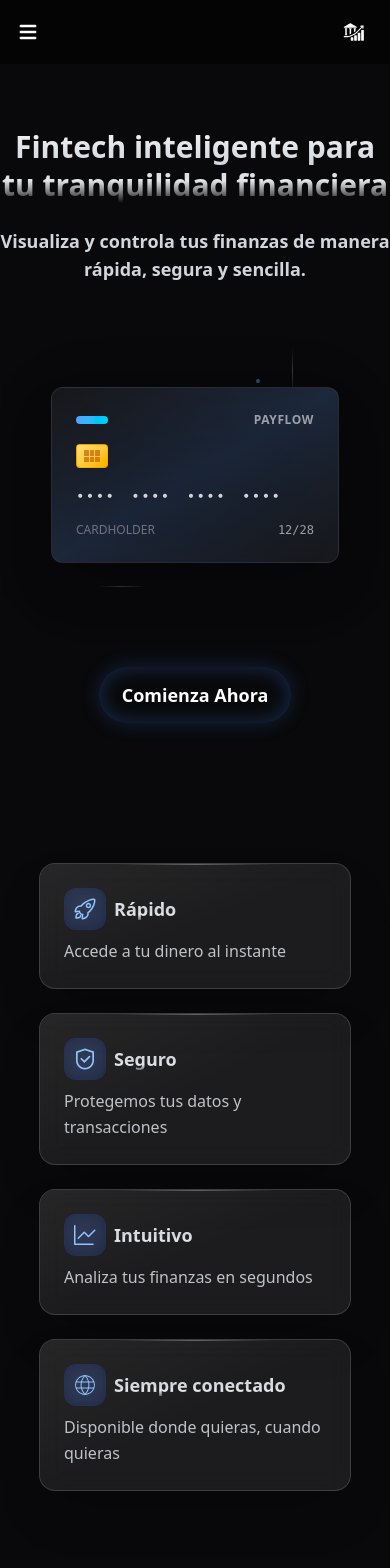
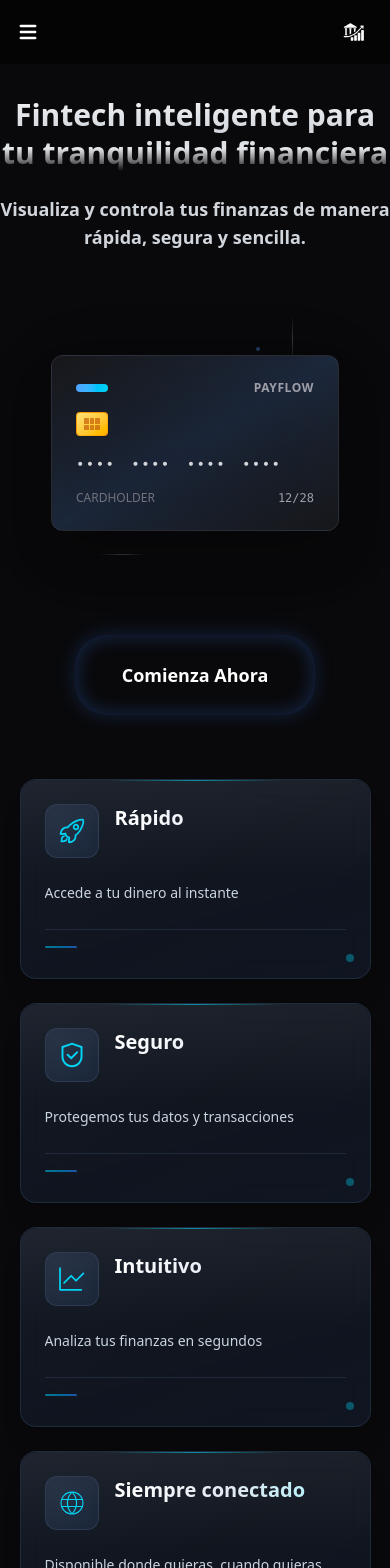
Before and after one commit to AndyAlvarezC/payflow, a React (Vite) app in the folder frontend/: page / in a window 390 px wide. Shown: the top 1568 px of the page. Built offline with nearby package versions, Linux system fonts and the light colour scheme.

Commit message:
feat(pricing): Add responsive pricing section

```diff
--- a/frontend/src/App.tsx
+++ b/frontend/src/App.tsx
@@ -3,7 +3,9 @@ import Home from "./pages/Home";
 import Highlights from "./pages/Highlights";
 import Trust from "./pages/Trust";
 import Demo from "./pages/Demo";
+import Pricing from "./pages/Pricing";
 import "./styles/index.css";
+
 
 function App() {
 
@@ -14,6 +16,7 @@ function App() {
       <Highlights />
       <Trust />
       <Demo />
+      <Pricing />
     </>
   );
 }
--- a/frontend/src/components/CardHighlights.tsx
+++ b/frontend/src/components/CardHighlights.tsx
@@ -12,26 +12,70 @@ export default function CardHighlights({
   text,
 }: CardHighlightsTypes) {
   return (
-    <div className=" flex flex-col justify-between group relative w-[80%] md:w-1/2 min-h-12 md:h-42
-      rounded-2xl p-6 backdrop-blur-md bg-white/[0.08] border border-white/[0.15] hover:bg-white/[0.12] hover:border-white/[0.25]
-      transition-all duration-300 shadow-2xl hover:shadow-blue-500/10">
-      <div className="absolute inset-0 rounded-2xl bg-gradient-to-br from-white/[0.1] via-transparent to-transparent opacity-50"></div>
-      <div className="absolute top-0 left-1/4 right-1/4 h-px bg-gradient-to-r from-transparent via-white/30 to-transparent"></div>
+    <div
+      className="group relative w-[90%] max-w-sm min-h-[200px] rounded-2xl p-6
+      backdrop-blur-md bg-slate-800/40 border border-slate-700/50
+      hover:bg-slate-800/60 hover:border-slate-600/70
+      transition-all duration-500 ease-out
+      shadow-xl hover:shadow-2xl hover:shadow-cyan-500/20
+      hover:-translate-y-2 hover:scale-[1.02]
+      overflow-hidden"
+    >
+      <div className="absolute inset-0 rounded-2xl bg-gradient-to-br from-slate-700/20 via-transparent to-slate-900/30 opacity-60"></div>
+      <div className="absolute inset-0 rounded-2xl bg-gradient-to-t from-slate-900/10 via-transparent to-white/5"></div>
+
+      <div className="absolute top-0 left-1/4 right-1/4 h-px bg-gradient-to-r from-transparent via-cyan-400/60 to-transparent"></div>
+
+      <div className="absolute -inset-0.5 rounded-2xl bg-gradient-to-r from-cyan-500/0 via-cyan-500/20 to-purple-500/0 opacity-0 group-hover:opacity-100 transition-opacity duration-500 blur-sm"></div>
 
       <div className="relative z-10 flex flex-col h-full justify-between">
-        <div className="flex flex-row items-center gap-2">
-          <div className="p-2 w-fit rounded-xl bg-blue-900/30 backdrop-blur-sm border border-blue-900/20">
-            <Icon className="w-6 h-6 text-blue-300" />
+        <div className="flex flex-row items-start gap-4 mb-6">
+          <div className="relative">
+            <div
+              className="p-3 rounded-xl bg-gradient-to-br from-slate-700/50 to-slate-800/80
+              backdrop-blur-sm border border-slate-600/40
+              group-hover:border-cyan-500/50 group-hover:shadow-lg group-hover:shadow-cyan-500/25
+              transition-all duration-300"
+            >
+              <Icon className="w-7 h-7 text-cyan-400 group-hover:text-cyan-300 transition-colors duration-300" />
+            </div>
+            <div className="absolute inset-0 rounded-xl bg-cyan-500/20 opacity-0 group-hover:opacity-100 transition-opacity duration-300 blur-md"></div>
           </div>
-          <h3 className="font-extrabold text-metallic-gradient text-lg">
-            {title}
-          </h3>
+
+          <div className="flex-1">
+            <h3
+              className="font-bold text-xl mb-2
+              bg-gradient-to-r from-white via-slate-200 to-cyan-200 bg-clip-text text-transparent
+              group-hover:from-white group-hover:via-cyan-100 group-hover:to-cyan-300
+              transition-all duration-300"
+            >
+              {title}
+            </h3>
+          </div>
         </div>
 
-        <p className="text-gray-300/90 text-md leading-relaxed pt-2 line-clamp-4">
-          {text}
-        </p>
+        <div className="flex-1 flex items-center">
+          <p
+            className="text-slate-300 text-sm leading-relaxed
+            group-hover:text-slate-200 transition-colors duration-300
+            line-clamp-4"
+          >
+            {text}
+          </p>
+        </div>
+
+        <div className="mt-6 pt-4 border-t border-slate-700/50 group-hover:border-slate-600/70 transition-colors duration-300">
+          <div
+            className="w-8 h-0.5 bg-gradient-to-r from-cyan-500 to-blue-500 rounded-full
+            opacity-60 group-hover:opacity-100 group-hover:w-12 transition-all duration-300"
+          ></div>
+        </div>
       </div>
+
+      <div
+        className="absolute bottom-4 right-4 w-2 h-2 rounded-full bg-cyan-500/40
+        group-hover:bg-cyan-400/60 group-hover:w-3 group-hover:h-3 transition-all duration-300"
+      ></div>
     </div>
   );
 }
--- /dev/null
+++ b/frontend/src/components/PricingCard.tsx
@@ -0,0 +1,91 @@
+import { Check, Star, ArrowRight } from "lucide-react";
+import { plans } from "../data/pricingData";
+
+export default function PricingCard() {
+  return (
+    <div className="grid grid-cols-1 md:grid-cols-3 gap-20 md:gap-12">
+      {" "}
+      {/* Eliminé space-y-12 */}
+      {plans.map((plan, index) => {
+        const IconComponent = plan.icon;
+        return (
+          <div
+            key={index}
+            className={`relative rounded-2xl shadow-lg hover:shadow-2xl transition-all duration-300 hover:-translate-y-2 p-8 flex flex-col ${
+              plan.color
+            } ${plan.popular ? "transform scale-105" : ""}`}
+          >
+            {plan.popular && (
+              <div className="absolute -top-8 md:-top-4 left-1/2 transform -translate-x-1/2">
+                <div
+                  className="bg-gradient-to-r from-cyan-500 to-blue-500 text-white px-6 py-2 rounded-full text-sm
+                font-semibold flex items-center gap-2 shadow-lg shadow-cyan-500/50"
+                >
+                  <Star className="w-4 h-4 fill-current" />
+                  Más Popular
+                </div>
+              </div>
+            )}
+
+            <div className="text-center mb-8">
+              <div className="inline-flex items-center justify-center w-16 h-16 bg-gradient-to-br from-slate-600 to-slate-700 rounded-full mb-4 border border-slate-500/50">
+                <IconComponent className="w-8 h-8 text-cyan-400" />
+              </div>
+              <h3 className="text-2xl font-bold text-white mb-2">
+                {plan.name}
+              </h3>
+              <p className="text-slate-400 mb-4">{plan.description}</p>
+              <div className="flex items-baseline justify-center gap-1">
+                <span className="text-4xl md:text-5xl font-bold text-white">
+                  {plan.price}
+                </span>
+                <span className="text-slate-400 text-lg">{plan.period}</span>
+              </div>
+            </div>
+
+            <ul className="space-y-4 mb-8 flex-grow">
+              {" "}
+              {/* Agregué flex-grow */}
+              {plan.features.map((feature, featureIndex) => (
+                <li key={featureIndex} className="flex items-start gap-3">
+                  <div className="flex-shrink-0 w-6 h-6 bg-green-500/20 rounded-full flex items-center justify-center mt-0.5 border border-green-500/30">
+                    <Check className="w-4 h-4 text-green-400" />
+                  </div>
+                  <span className="text-slate-300 leading-relaxed">
+                    {feature}
+                  </span>
+                </li>
+              ))}
+            </ul>
+
+            <div className="mt-auto">
+              {" "}
+              <button
+                className={`w-full py-4 px-6 rounded-xl font-semibold text-center flex items-center justify-center gap-2 ${plan.buttonStyle}
+                cursor-pointer focus:outline-none focus:ring-4 focus:ring-cyan-500/50`}
+              >
+                {plan.cta}
+                <ArrowRight className="w-5 h-5" />
+              </button>
+              {plan.name === "Gratis" && (
+                <p className="text-center text-sm text-slate-500 mt-4">
+                  Sin tarjeta de crédito requerida
+                </p>
+              )}
+              {plan.name === "Pro" && (
+                <p className="text-center text-sm text-slate-500 mt-4">
+                  Cancela en cualquier momento
+                </p>
+              )}
+              {plan.name === "Empresa" && (
+                <p className="text-center text-sm text-slate-500 mt-4">
+                  Implementación personalizada
+                </p>
+              )}
+            </div>
+          </div>
+        );
+      })}
+    </div>
+  );
+}
--- /dev/null
+++ b/frontend/src/data/pricingData.ts
@@ -0,0 +1,66 @@
+import { Users, Zap, Shield } from "lucide-react";
+
+export const plans = [
+  {
+    name: "Gratis",
+    price: "0€",
+    period: "",
+    description: "Perfecto para empezar",
+    features: [
+      "Dashboard básico",
+      "Seguimiento de ingresos y gastos",
+      "Soporte por email limitado",
+      "Hasta 50 transacciones/mes",
+    ],
+    cta: "Empieza Gratis",
+    popular: false,
+    color: "border-slate-600 bg-slate-800/50 backdrop-blur-sm",
+    buttonStyle:
+      "bg-slate-700 hover:bg-slate-600 text-white border border-slate-600",
+    icon: Shield,
+  },
+  {
+    name: "Pro",
+    price: "9,99€",
+    period: "/mes",
+    description: "Para profesionales y freelancers",
+    features: [
+      "Todo en Gratis",
+      "Reportes avanzados de finanzas",
+      "Integración con bancos principales",
+      "Exportación de datos en Excel/PDF",
+      "Soporte prioritario",
+      "Transacciones ilimitadas",
+      "Categorización automática",
+    ],
+    cta: "Contratar Pro",
+    popular: true,
+    color:
+      "border-cyan-400 bg-slate-800/70 backdrop-blur-sm ring-2 ring-cyan-400/50",
+    buttonStyle:
+      "bg-gradient-to-r from-cyan-500 to-blue-500 hover:from-cyan-400 hover:to-blue-400 text-white shadow-lg shadow-cyan-500/25",
+    icon: Zap,
+  },
+  {
+    name: "Empresa",
+    price: "A medida",
+    period: "",
+    description: "Soluciones escalables para equipos",
+    features: [
+      "Todo en Pro",
+      "Múltiples usuarios y roles",
+      "API para integraciones personalizadas",
+      "Dashboard avanzado con analítica extra",
+      "Soporte dedicado 24/7",
+      "Onboarding personalizado",
+      "SLA garantizado",
+    ],
+    cta: "Hablar con Ventas",
+    popular: false,
+    color:
+      "border-purple-400 bg-gradient-to-br from-slate-800/70 to-purple-900/30 backdrop-blur-sm",
+    buttonStyle:
+      "bg-gradient-to-r from-purple-500 to-indigo-500 hover:from-purple-400 hover:to-indigo-400 text-white shadow-lg shadow-purple-500/25",
+    icon: Users,
+  },
+];
--- a/frontend/src/layouts/Header.tsx
+++ b/frontend/src/layouts/Header.tsx
@@ -36,13 +36,13 @@ export default function Header() {
           {/* === Menú desktop === */}
           <div className="hidden md:flex gap-8 items-center">
             <p className="cursor-pointer hover:text-gray-400 transition-colors duration-300">
-              Features
+              Partners
+            </p>
+            <p className="cursor-pointer hover:text-gray-400 transition-colors duration-300">
+              Demo
             </p>
             <p className="cursor-pointer hover:text-gray-400 transition-colors duration-300">
               Pricing
-            </p>
-            <p className="cursor-pointer hover:text-gray-400 transition-colors duration-300">
-              Testimonials
             </p>
             <p className="cursor-pointer hover:text-gray-400 transition-colors duration-300">
               Contact
@@ -61,9 +61,9 @@ export default function Header() {
               ${isOpen ? "translate-x-0" : "translate-x-full"}`}
         >
           <div className="flex flex-col gap-8 text-center mb-8">
-            <p>Features</p>
+            <p>Partners</p>
+            <p>Demo</p>
             <p>Pricing</p>
-            <p>Testimonials</p>
             <p>Contact</p>
           </div>
 
--- a/frontend/src/pages/Demo.tsx
+++ b/frontend/src/pages/Demo.tsx
@@ -2,8 +2,8 @@ import DashboardDemo from "../components/DashboardDemo";
 
 export default function Demo() {
   return (
-    <section className="w-full md:w-[80%] flex flex-col m-auto items-center justify-center gap-20 py-16 md:py-32">
-      <div className="w-full space-y-4 text-center">
+    <section className="w-full md:w-[80%] flex flex-col m-auto items-center justify-center gap-20 py-16 md:py-48">
+      <div className="w-full space-y-6 text-center">
         <h2 className="text-3xl md:text-4xl font-extrabold text-metallic-gradient md:text-right md:max-w-md md:ml-auto">
           Control total de tus finanzas
         </h2>
@@ -13,7 +13,7 @@ export default function Demo() {
         </p>
       </div>
 
-      <div className="relative w-[90%] md:w-[1500px]">
+      <div className="relative w-[90%]">
         <DashboardDemo />
         <div className="absolute inset-0 rounded-2xl bg-blue-600/20 blur-xl -z-10" />
       </div>
--- a/frontend/src/pages/Highlights.tsx
+++ b/frontend/src/pages/Highlights.tsx
@@ -6,7 +6,7 @@ import { CiGlobe } from "react-icons/ci";
 
 export default function Highlights() {
   return (
-    <section className="pt-16 md:pt-32 flex flex-col md:flex-row md:w-[80%] md:m-auto items-center justify-center min-h-screen md:min-h-1/2 gap-6">
+    <section className="pt-16 md:pt-48 flex flex-col md:flex-row md:w-[80%] md:m-auto items-center justify-center min-h-screen md:min-h-1/2 gap-6">
       <CardHighlights
         icon={IoRocketOutline}
         title="Rápido"
--- a/frontend/src/pages/Home.tsx
+++ b/frontend/src/pages/Home.tsx
@@ -3,7 +3,7 @@ import Card from "../components/Card";
 
 export default function Home() {
   return (
-      <main className="pt-32 md:pt-48 flex flex-col items-center justify-center text-center relative z-10">
+      <main className="pt-24 md:pt-48 flex flex-col items-center justify-center text-center relative z-10">
         <h1
           className="text-3xl md:text-5xl font-extrabold leading-tight text-metallic-gradient"
         >
@@ -16,7 +16,7 @@ export default function Home() {
         <Card />
 
         <div className=" md:pt-12">
-          <Button text="Comienza Ahora" className="w-48 h-14 text-lg" />
+          <Button text="Comienza Ahora" className="w-60 h-20 text-lg" />
         </div>
       </main>
   );
--- /dev/null
+++ b/frontend/src/pages/Pricing.tsx
@@ -0,0 +1,41 @@
+import { ArrowRight, Shield } from "lucide-react";
+import PricingCard from "../components/PricingCard";
+
+export default function Pricing() {
+  return (
+    <section className="py-16 md:py-48 px-4">
+      <div className="max-w-7xl mx-auto">
+        <div className="text-center mb-16">
+          <h2 className="text-4xl md:text-5xl font-bold text-metallic-gradient pb-6">
+            Elige el plan perfecto para ti
+          </h2>
+          <p className="text-xl text-gray-300 max-w-3xl mx-auto">
+            Escoge entre planes diseñados para particulares, profesionales o
+            empresas. Transparencia total, sin sorpresas ni costes ocultos.
+          </p>
+        </div>
+
+        <div>
+          <PricingCard />
+        </div>
+
+        <div className="w-[100%] mt-16 text-center">
+          <div className="inline-flex items-center gap-4 bg-slate-800/80 backdrop-blur-sm rounded-full px-8 py-4 shadow-lg border border-slate-700">
+            <Shield className="w-6 h-6 text-green-400" />
+            <span className="text-slate-300 font-medium">
+              Todos los planes incluyen encriptación de nivel bancario y
+              cumplimiento GDPR
+            </span>
+          </div>
+        </div>
+
+        <div className="mt-12 text-center">
+          <button className="text-cyan-400 hover:text-cyan-300 font-medium inline-flex items-center gap-2 transition-colors cursor-pointer">
+            ¿Tienes preguntas? Consulta nuestras FAQ
+            <ArrowRight className="w-4 h-4" />
+          </button>
+        </div>
+      </div>
+    </section>
+  );
+}
--- a/frontend/src/pages/Trust.tsx
+++ b/frontend/src/pages/Trust.tsx
@@ -10,7 +10,7 @@ import { CiLock } from "react-icons/ci";
 
 export default function Trust() {
   return (
-    <section className="flex text-center m-auto min-h-screen md:min-h-2/3 pt-16 md:pt-36 w-full">
+    <section className="flex text-center m-auto min-h-screen md:min-h-2/3 pt-16 md:pt-48 w-full">
       <div className="w-full md:px-35">
         <h2 className="px-10 font-extrabold text-metallic-gradient text-2xl md:text-4xl p-4 md:w-1/3 md:text-left">
           Confiado por miles de clientes y partners
```
